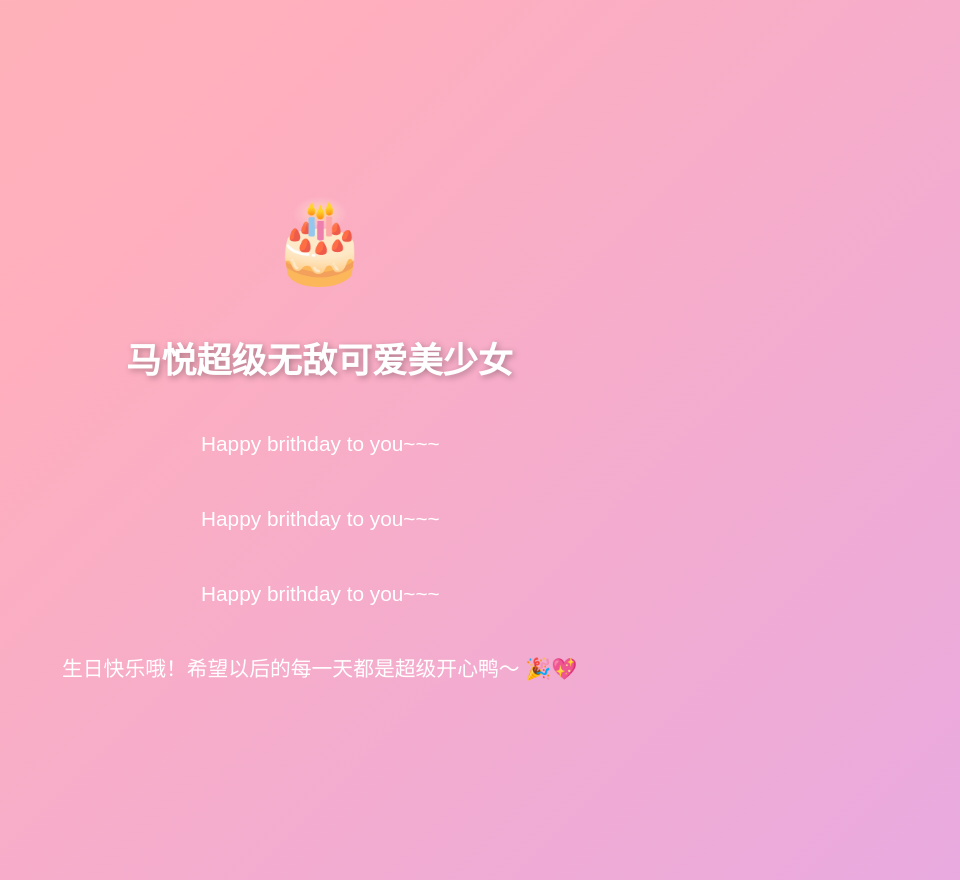
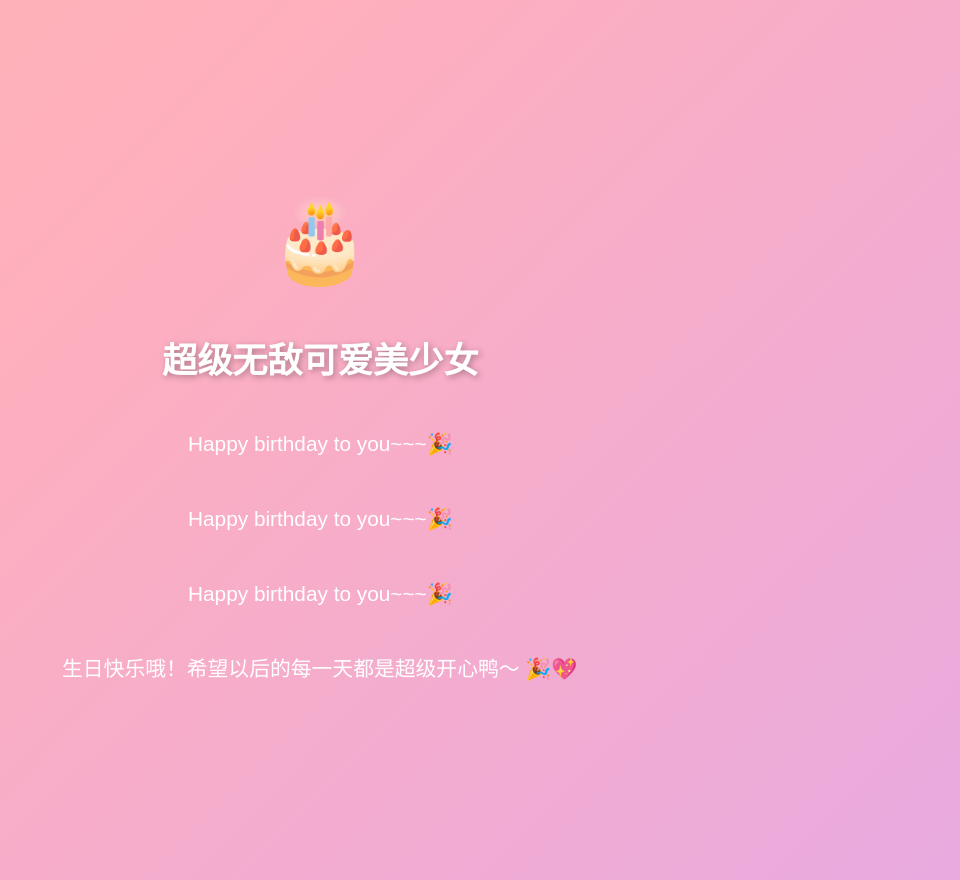
Before and after one commit to dooosaqqrtttds/My1105.github.io, a plain HTML site: page index.html in a window 1280 px wide. Shown: the whole page, without its empty margins (320-1280 px from the left). Drawn offline with Linux system fonts and the light colour scheme.

Commit message:
Update index.html

```diff
--- a/index.html
+++ b/index.html
@@ -64,10 +64,10 @@
 </head>
 <body>
   <div class="cake">🎂</div>
-  <h1>马悦超级无敌可爱美少女</h1>
-<p>Happy  brithday to you~~~</p>
-<p>Happy  brithday to you~~~</p>
-<p>Happy  brithday to you~~~</p>
+  <h1>超级无敌可爱美少女</h1>
+<p>Happy  birthday to you~~~🎉</p>
+  <p>Happy  birthday to you~~~🎉</p>
+    <p>Happy  birthday to you~~~🎉</p>
   <p>生日快乐哦！希望以后的每一天都是超级开心鸭～ 🎉💖</p>
 </body>
 </html>
```
